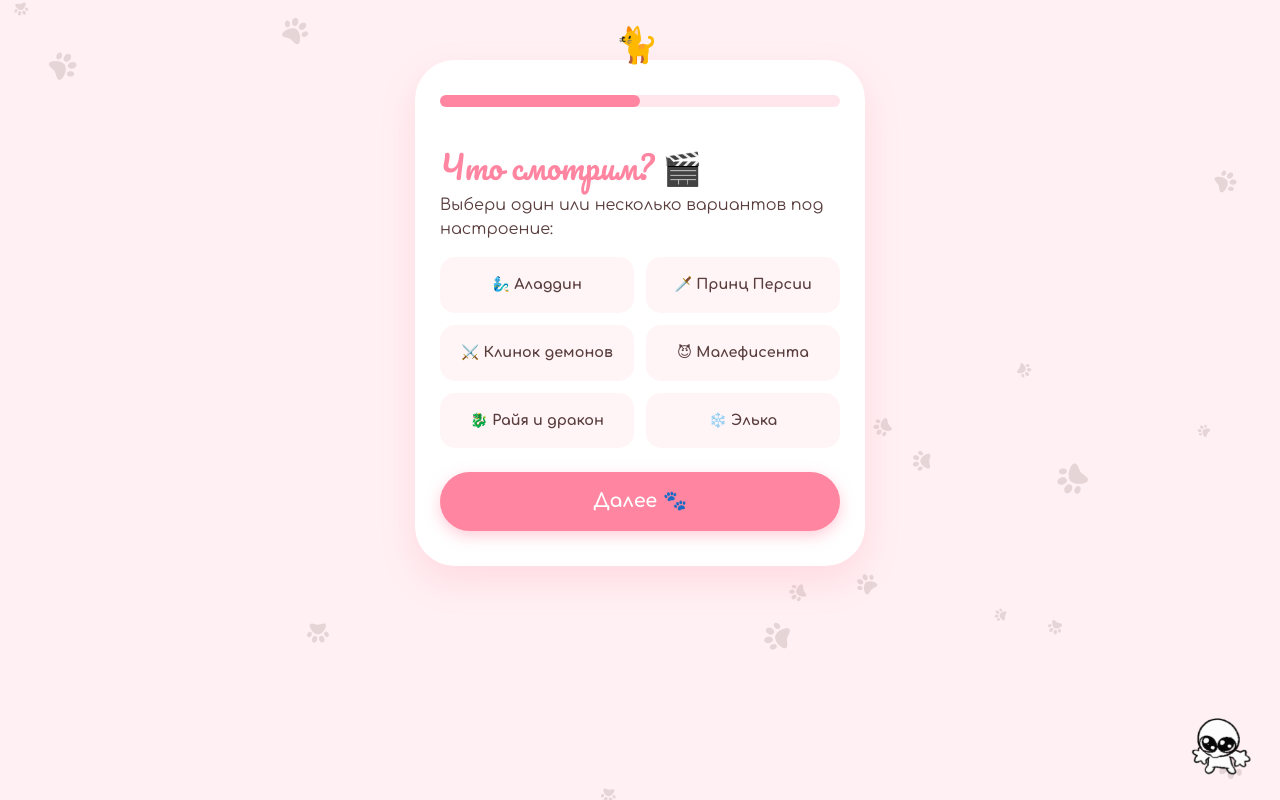
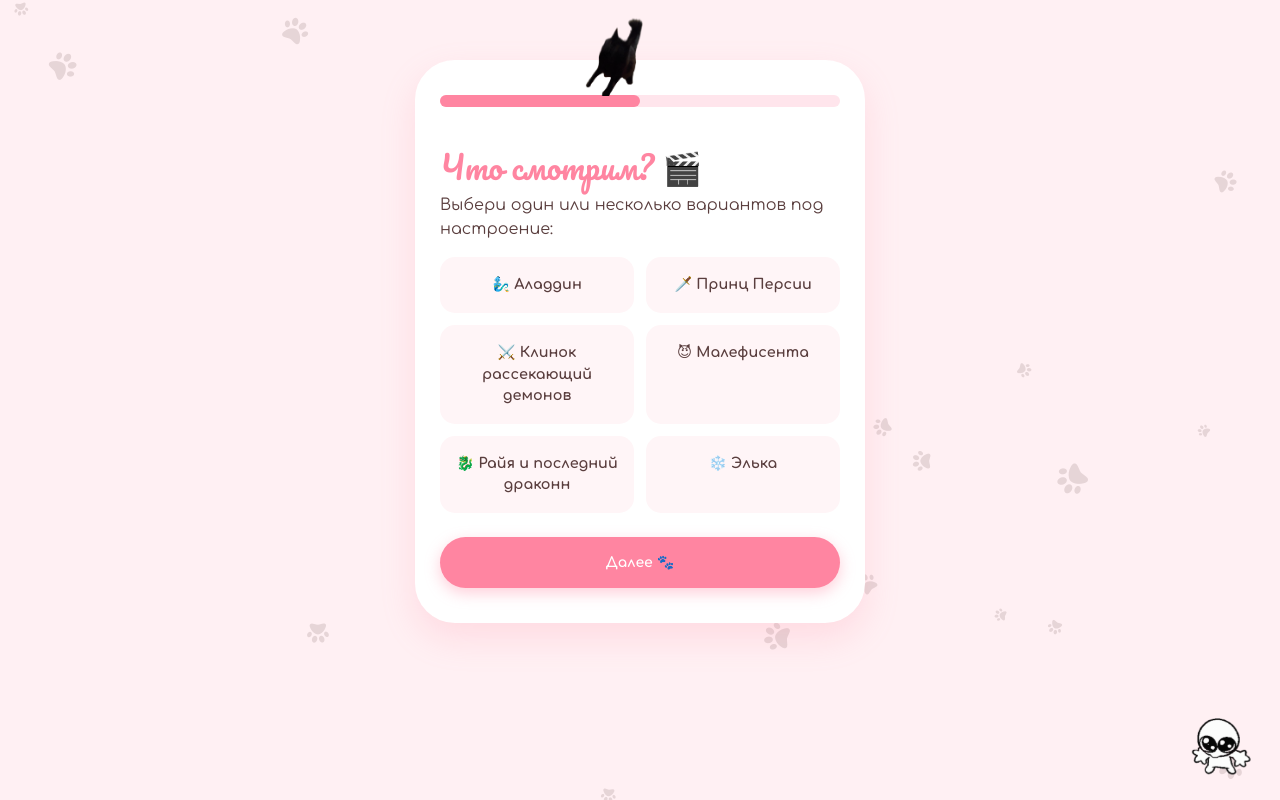
Before and after one commit to aloelose/iluziaap, a plain HTML site: page index.html in a window 1280 px wide. Both pictures are taken after a click on the element "На вынос (Burger King) 🍔". Drawn offline with nearby package versions, Linux system fonts and the light colour scheme.

Commit message:
Update index.html

```diff
--- a/index.html
+++ b/index.html
@@ -47,15 +47,6 @@
             position: relative;
         }
 
-        /* Убегающий котик над прогресс-баром */
-        .cat-runner {
-            position: absolute;
-            top: -45px;
-            left: 0;
-            font-size: 35px;
-            transition: left 0.5s cubic-bezier(0.175, 0.885, 0.32, 1.275);
-            z-index: 10;
-        }
 
         .progress-container {
             background: #ffe5ec;
@@ -63,6 +54,22 @@
             border-radius: 20px;
             margin-bottom: 40px;
             position: relative;
+            overflow: visible;
+        }
+
+        .cat-runner {
+            position: absolute;
+            top: -55px;
+            left: 0;
+            width: 70px;
+            transition: left 0.5s cubic-bezier(0.175, 0.885, 0.32, 1.275);
+            z-index: 10;
+        }
+
+        .cat-runner img {
+            width: 70px;
+            height: auto;
+            display: block;
         }
 
         .progress-bar-custom {
@@ -122,7 +129,7 @@
             border-radius: 50px;
             font-weight: bold;
             width: 100%;
-            font-size: 1.2rem;
+            font-size: 14px;
             box-shadow: 0 5px 15px rgba(255, 133, 161, 0.4);
             transition: 0.3s;
         }
@@ -174,6 +181,11 @@
             pointer-events: none;
             z-index: 100;
         }
+        .cat-runner img{
+            width: 70px;
+            height: auto;
+            display: block;
+        }
     </style>
 </head>
 <body>
@@ -181,7 +193,9 @@
 <div class="bg-paws" id="paws-bg"></div>
 
 <div class="container-main animate__animated animate__zoomIn">
-    <div class="cat-runner" id="cat">🐈</div>
+    <div class="cat-runner" id="cat">
+        <img src="zay.png" alt="">
+    </div>
 
     <div class="progress-container">
         <div class="progress-bar-custom" id="bar"></div>
@@ -191,7 +205,6 @@
 
         <div class="step active" id="step1">
             <h1 onclick="playMeow()">Привет, кися! 🎀</h1>
-            <p class="text-muted small">Тыкни на заголовок, он мяукает!</p>
             <p>Я проголодался... Давай решим, как мы сегодня поступим?</p>
 
             <div class="choice-card" onclick="setSingleChoice('food', 'Сходить в кафешку', 1)">
@@ -220,9 +233,9 @@
             <div class="movie-grid">
                 <div class="movie-card" onclick="toggleMovie(this, 'Аладдин')">🧞‍♂️ Аладдин</div>
                 <div class="movie-card" onclick="toggleMovie(this, 'Принц Персии')">🗡️ Принц Персии</div>
-                <div class="movie-card" onclick="toggleMovie(this, 'Клинок рассекающий демонов')">⚔️ Клинок демонов</div>
+                <div class="movie-card" onclick="toggleMovie(this, 'Клинок рассекающий демонов')">⚔️ Клинок рассекающий демонов</div>
                 <div class="movie-card" onclick="toggleMovie(this, 'Малефисента')">😈 Малефисента</div>
-                <div class="movie-card" onclick="toggleMovie(this, 'Райя и последний дракон')">🐉 Райя и дракон</div>
+                <div class="movie-card" onclick="toggleMovie(this, 'Райя и последний дракон')">🐉 Райя и последний драконн</div>
                 <div class="movie-card" onclick="toggleMovie(this, 'Элька')">❄️ Элька</div>
             </div>
 
@@ -232,7 +245,7 @@
 
         <div class="step" id="step3">
             <h1>Почти готово! 🐾</h1>
-            <p>Котик добежал до финиша! Отправляем наш секретный план?</p>
+            <p>Заюшкина добежала до финиша! Отправляем наш секретный план?</p>
             <div style="font-size: 60px; text-align: center; margin: 20px 0;">🍱 + 🍿</div>
 
             <button type="submit" class="btn-next">Отправить любимке 💌</button>
@@ -272,14 +285,15 @@
     function updateProgress() {
         const totalSteps = 3;
         const percent = ((currentStep - 1) / (totalSteps - 1)) * 100;
+
         document.getElementById('bar').style.width = percent + '%';
-        document.getElementById('cat').style.left = `calc(${percent}% - 25px)`;
 
-        if(percent >= 100) {
-            document.getElementById('cat').innerText = '🍱';
-        } else {
-            document.getElementById('cat').innerText = '🐈';
-        }
+        const cat = document.getElementById('cat');
+        const container = document.querySelector('.progress-container');
+
+        const maxMove = container.offsetWidth - cat.offsetWidth;
+
+        cat.style.left = (maxMove * percent / 100) + 'px';
     }
 
     // Переключение шагов
```
